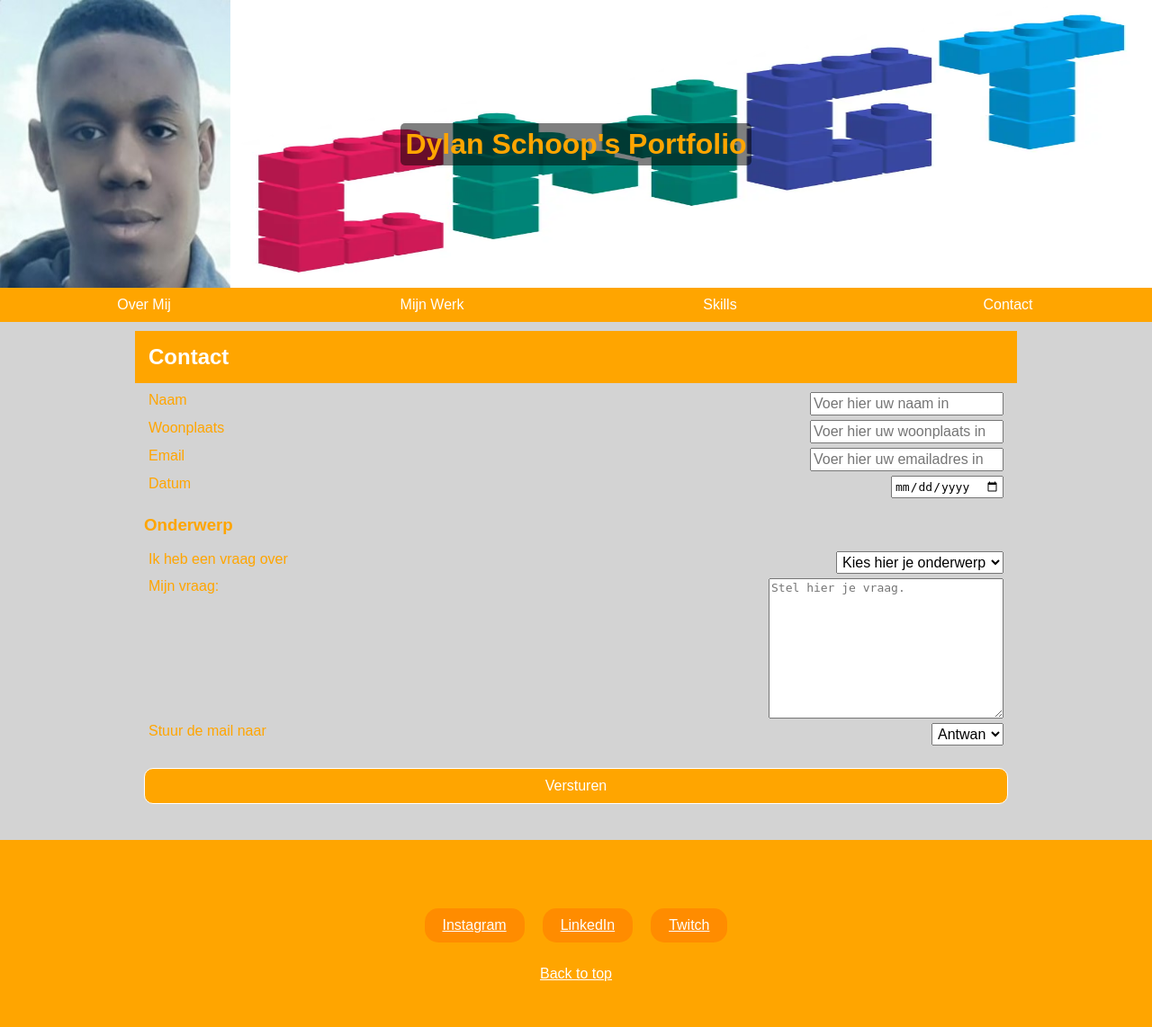
After one commit to CurleyDS/curleyds.github.io, a PHP site: page /PRG01-2022-2023/contact.html in a window 1280 px wide. The commit adds this page. Shown: the whole page at 90% size. Run offline with PHP 8.4, Linux system fonts and the light colour scheme.

Commit message:
Updated portfolio

```diff
--- /dev/null
+++ b/PRG01-2022-2023/contact.html
@@ -0,0 +1,90 @@
+<!DOCTYPE html>
+<html lang="en">
+
+<head>
+    <meta charset="UTF-8">
+    <meta http-equiv="X-UA-Compatible" content="IE=edge">
+    <meta name="viewport" content="width=device-width, initial-scale=1.0">
+    <link rel="stylesheet" href="./css/style.css">
+    <title>Portfolio Dylan Schoop</title>
+</head>
+
+<body>
+    <header>
+        <h1>Dylan Schoop's Portfolio</h1>
+    </header>
+
+    <nav>
+        <a href="./#aboutme">Over Mij</a>
+        <a href="./#mywork">Mijn Werk</a>
+        <a href="./#skills">Skills</a>
+        <a href="contact.html">Contact</a>
+    </nav>
+
+    <main>
+        <h2>Contact</h2>
+        <form action="bedankt.html">
+            <div class="form-input">
+                <label for="name">Naam</label>
+                <input type="text" id="name" name="name" placeholder="Voer hier uw naam in" required>
+            </div>
+
+            <div class="form-input">
+                <label for="city">Woonplaats</label>
+                <input type="text" id="city" name="city" placeholder="Voer hier uw woonplaats in" required>
+            </div>
+
+            <div class="form-input">
+                <label for="email">Email</label>
+                <input type="email" id="email" name="email" placeholder="Voer hier uw emailadres in" required>
+            </div>
+
+            <div class="form-input">
+                <label for="date">Datum</label>
+                <input type="date" id="date" name="date" required>
+            </div>
+
+            <h3>Onderwerp</h3>
+
+            <div class="form-input">
+                <label for="category">Ik heb een vraag over</label>
+                <select id="category" name="category" required>
+                    <option selected disabled value="none">Kies hier je onderwerp</option>
+                    <option value="cle">CLE</option>
+                    <option value="programmeren">Programmeren</option>
+                    <option value="ontwerpen">Ontwerpen</option>
+                    <option value="front-end">Front-end</option>
+                    <option value="capibara">Capibara</option>
+                </select>
+            </div>
+
+            <div class="form-input">
+                <label for="send-to">Mijn vraag:</label>
+                <textarea id="send-to" name="send-to" rows="10" cols="30" placeholder="Stel hier je vraag." required></textarea>
+            </div>
+
+            <div class="form-input">
+                <label for="send-to">Stuur de mail naar</label>
+                <select id="send-to" name="send-to" required>
+                    <option value="0">Antwan</option>
+                    <option value="1">Bas</option>
+                    <option value="2">Erik</option>
+                    <option value="3">Martijn</option>
+                </select>
+            </div>
+
+            <button type="submit">Versturen</button>
+        </form>
+    </main>
+
+    <footer>
+        <ul>
+            <li><a target="_blank" href="https://www.instagram.com/dylan_cmgt/">Instagram</a></li>
+            <li><a target="_blank" href="https://www.linkedin.com/in/dylan-schoop-b5b753174/">LinkedIn</a></li>
+            <li><a target="_blank" href="https://www.twitch.tv/curleyds">Twitch</a></li>
+        </ul>
+        <a href="#top">Back to top</a>
+    </footer>
+</body>
+
+</html>
--- a/PRG01-2022-2023/css/style.css
+++ b/PRG01-2022-2023/css/style.css
@@ -1,145 +1,122 @@
 body {
+    background-color: lightgrey;
+    margin : 0;
+    padding : 0;
     font-family: arial;
-    margin: 0;
-    padding: 0;
     color: orange;
 }
 
-.logo-navigation {
-    display: flex;
-    flex-direction: row;
-    justify-content: space-between;
-    align-items: center;
-    background-color: lightgrey;
+* {
+    box-sizing: border-box;
 }
 
-.logo-navigation figure, .logo-navigation nav {
+header {
     display: flex;
     justify-content: center;
     align-items: center;
-    margin: 0;
-    height: 10vh;
+    background-color: white;
+    background-image: url(../img/portfolio_picture.jfif), url(../img/cmgt_logo.webp);
+    background-position: left, right;
+    background-repeat: no-repeat, no-repeat;
+    background-size: 20% 100%, 80% 100%;
+    text-align: center;
+    height:40vh;
 }
 
-.logo-navigation img {
-    margin: 0 15px;
-    width: 50px;
+nav {
+    position: -webkit-sticky;
+    position: sticky;
+    top: 0;
+    display: flex;
+    justify-content: center;
 }
 
-.logo-navigation a {
-    display: flex;
-    align-items: center;
+nav a {
+    background-color: orange;
+    padding: 10px;
+    width: 100%;
+    text-align: center;
+    text-decoration: none;
     transition: background-color 0.2s;
-    margin: 0 10px;
-    padding: 0 10px;
-    height: 100%;
-    text-decoration: none;
-}
-
-.logo-navigation a:hover {
-    background-color: white;
-}
-
-.cards {
-    display: flex;
-    flex-direction: row;
-    justify-content: space-around;
-    margin: 10px 0;
-}
-
-.card {
-    box-shadow: 7px 10px 17px rgba(0, 0, 0, 0.2);
-    background-color: lightyellow;
-    margin: 0 auto;
-    border: 4px solid gold;
-    border-radius: 30px;
-    width: 30vw;
-    overflow: hidden;
-}
-
-.card img {
-    width: 100%;
-}
-
-footer {
-    display: flex;
-    flex-direction: column;
-    justify-content: center;
-    background-color: orange;
     color: white;
 }
 
-.footer-contact {
+nav a:hover {
     background-color: white;
     color: orange;
 }
 
-.footer-links {
-    display: flex;
-    flex-direction: row;
-    justify-content: space-around;
-    list-style-type: none;
-    padding: 10px 0;
-}
-
-.footer-item {
-    background-color: orange;
-    border: 4px solid gold;
-    border-radius: 10px;
-    padding: 1em;
-}
-
-.footer-link {
-    color: white;
+main {
+    max-width: 1000px;
+    margin : 0 auto;
     padding: 10px;
 }
 
+section {
+    box-sizing:border-box;
+    background-color:white;
+    margin: 10px;
+}
+
+.form-input {
+    display: flex;
+    justify-content: space-between;
+}
+
+footer {
+    background-color: orange;
+    text-align: center;
+    padding: 50px 0px;
+    color: white;
+}
+
+footer a {
+    color: white;
+}
+
+footer ul {
+    display: flex;
+    justify-content: center;
+    padding: 0;
+    list-style: none;
+}
+
+footer li {
+    background-color: darkorange;
+    margin: 10px;
+    border-radius: 15px;
+    padding: 10px 20px;
+    text-align: center;
+    text-decoration: none;
+    transition: background-color 0.2s;
+    color: white;
+}
+
 @media (max-width:767px) {
-    .logo-navigation {
-        display: flex;
-        flex-direction: column;
-        justify-content: center;
-        align-items: center;
+    header {
+        background-size: 50% 100%, 50% 100%;
     }
 
-    .logo-navigation nav {
-        display: flex;
-        flex-direction: column;
-        justify-content: center;
-        align-items: center;
-        height: 30vh;
+    nav, nav a, footer ul, footer li {
+        display: block;
+        width: auto;
     }
 
-    .cards {
-        display: flex;
-        flex-direction: column;
-        justify-content: space-around;
-        margin: 10px 0;
+    .form-input,
+    .form-input label {
+        display: block;
     }
 
-    .card {
-        width: 90vw;
-    }
-
-    .footer-links {
-        display: flex;
-        flex-direction: column;
-    }
-
-    .footer-item {
-        border-radius: 25px;
+    input, textarea, select {
+        width: 100%;
     }
 }
 
-header {
-    width: 100%;
-}
-
 h1 {
-    background-color: orange;
+    background-color: rgba(0, 0, 0, 0.5);
     margin: 0;
-    padding: 15px;
-    color: white;
+    border-radius: 5px;
+    padding: 5px;
 }
 
 h2 {
@@ -149,11 +126,6 @@ h2 {
     color: white;
 }
 
-span {
-    font-weight: bold;
-    font-style: italic;
-}
-
 p {
     padding: 20px;
 }
@@ -161,3 +133,36 @@ p {
 a {
     color: darkorange;
 }
+
+form {
+    margin: 10px;
+}
+
+form div {
+    margin: 5px;
+}
+
+input, textarea, select {
+  padding: 2px;
+  font-size: 1em;
+}
+
+button {
+    background-color: orange;
+    margin: 20px 0;
+    border: 1px solid;
+    border-radius: 10px;
+    padding: 10px 20px;
+    width: 100%;
+    font-size: 1em;
+    color: white;
+}
+
+button:hover {
+    background-color: white;
+    color: orange;
+}
+
+button:active {
+    background-color: darkorange;
+}
```
Also changed, not shown: PRG01-2022-2023/bedankt.html (added, +46 -0 lines), PRG01-2022-2023/index.html (+14 -31 lines), PRG01-2022-2023/img/cmgt_logo.webp (added), PRG01-2022-2023/img/portfolio_picture.jfif (added).
